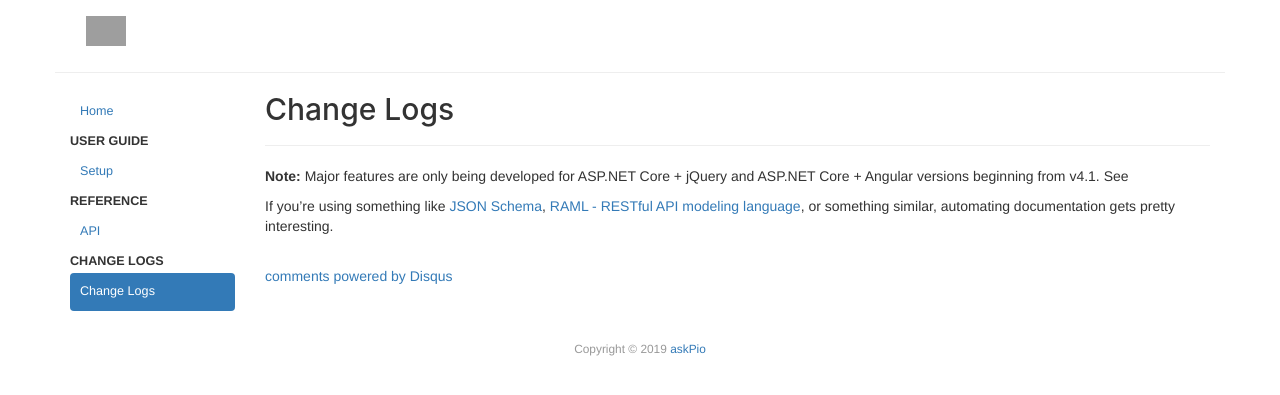
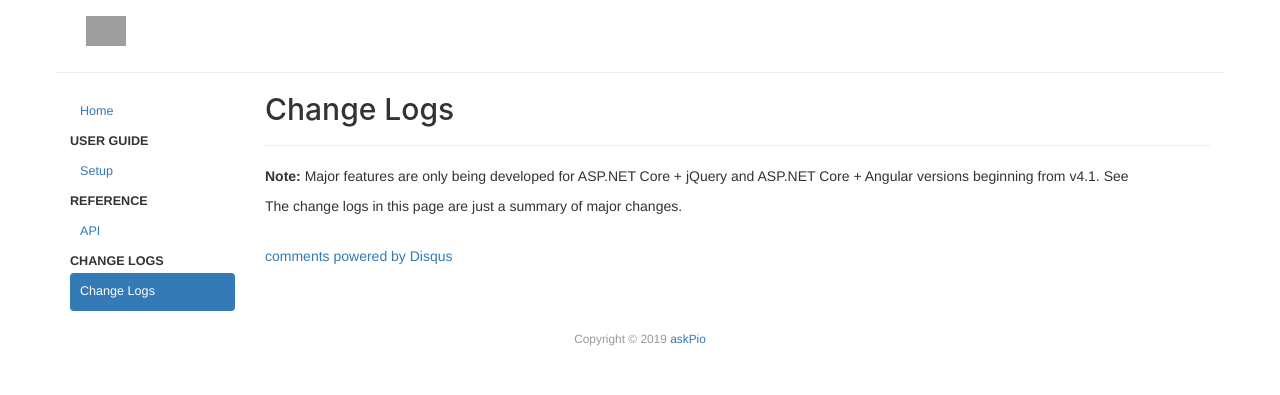
Before and after one commit to Harshgupta71/askPio_Documentation, a Jekyll site: the page built from _posts/2019-10-01-Change-Logs.md, in a window 1280 px wide. Shown: the top 395 px of the page. Built offline with Jekyll 4.4.1, drawn with Linux system fonts in a browser that asks for light colours; comment, search, counter and statistics services are not loaded; grey boxes are pictures that could not be loaded.

Commit message:
Update 2019-10-01-Change-Logs.md

```diff
--- a/_posts/2019-10-01-Change-Logs.md
+++ b/_posts/2019-10-01-Change-Logs.md
@@ -10,4 +10,4 @@ order: 1
 **Note:** Major features are only being developed for ASP.NET Core +
 jQuery and ASP.NET Core + Angular versions beginning from v4.1. See
 
-If you're using something like [JSON Schema](http://json-schema.org/), [RAML - RESTful API modeling language](http://raml.org/), or something similar, automating documentation gets pretty interesting.
+The change logs in this page are just a summary of major changes.
```
